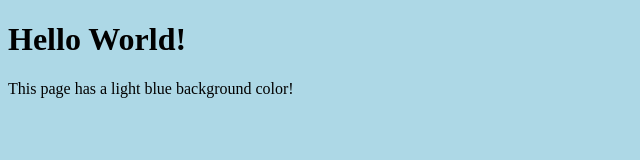
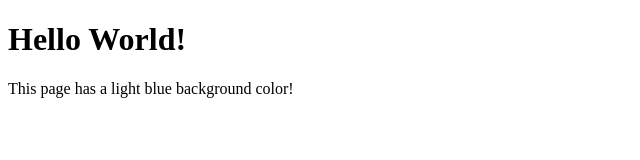
Before and after one commit to 9bbn/9bbn.github.io, a plain HTML site: page index.html in a window 1280 px wide. Shown: the whole page, without its empty margins (0-640 px from the left). Drawn offline with Linux system fonts and the light colour scheme.

Commit message:
Update index.html

```diff
--- a/index.html
+++ b/index.html
@@ -3,15 +3,12 @@
 <head>
 <style>
 body {
-  background-color: lightblue;
+  background-color: 212121;
 }
 </style>
 </head>
 <body>
-
 <h1>Hello World!</h1>
-
 <p>This page has a light blue background color!</p>
-
 </body>
 </html>
```
